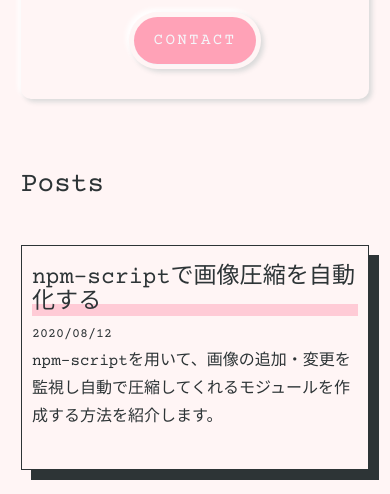
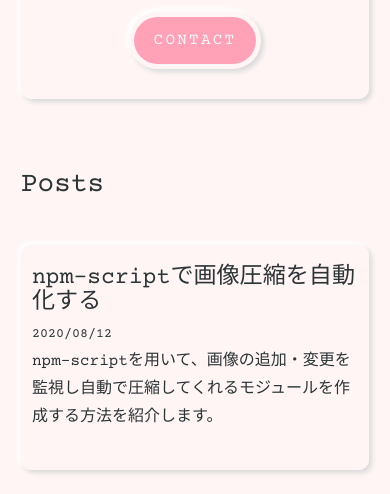
Before and after one commit to daichi-iwamoto/noob-front-end-engineer-blog, a Gatsby site: page / in a window 390 px wide. Shown: the part 606-1100 px from the top of the page. Built offline with nearby package versions, Linux system fonts and the light colour scheme; Gatsby itself is replaced by a stand-in of ours; some packages are replaced by stand-ins of ours.

Commit message:
new design

```diff
--- a/src/scss/index.scss
+++ b/src/scss/index.scss
@@ -264,6 +264,8 @@ code {
         border: solid 1px $body;
         margin: 1rem 0;
         box-shadow: none;
+        box-shadow: 3px 3px 5px #dadada, -3px -3px 5px #fff;
+        border-radius: 10px;
 
         article {
           padding: 10px;
@@ -388,24 +390,5 @@ form {
         margin: 0;
       }
     }
-
-    .index {
-      .postlist {
-        .listbox {
-          a {
-            box-shadow: 10px 10px #2d3436;
-            border: solid 1px #2d3436;
-
-            article {
-              h3 {
-                &::before {
-                  width: 100%;
-                }
-              }
-            }
-          }
-        }
-      }
-    }
   }
 }
```
